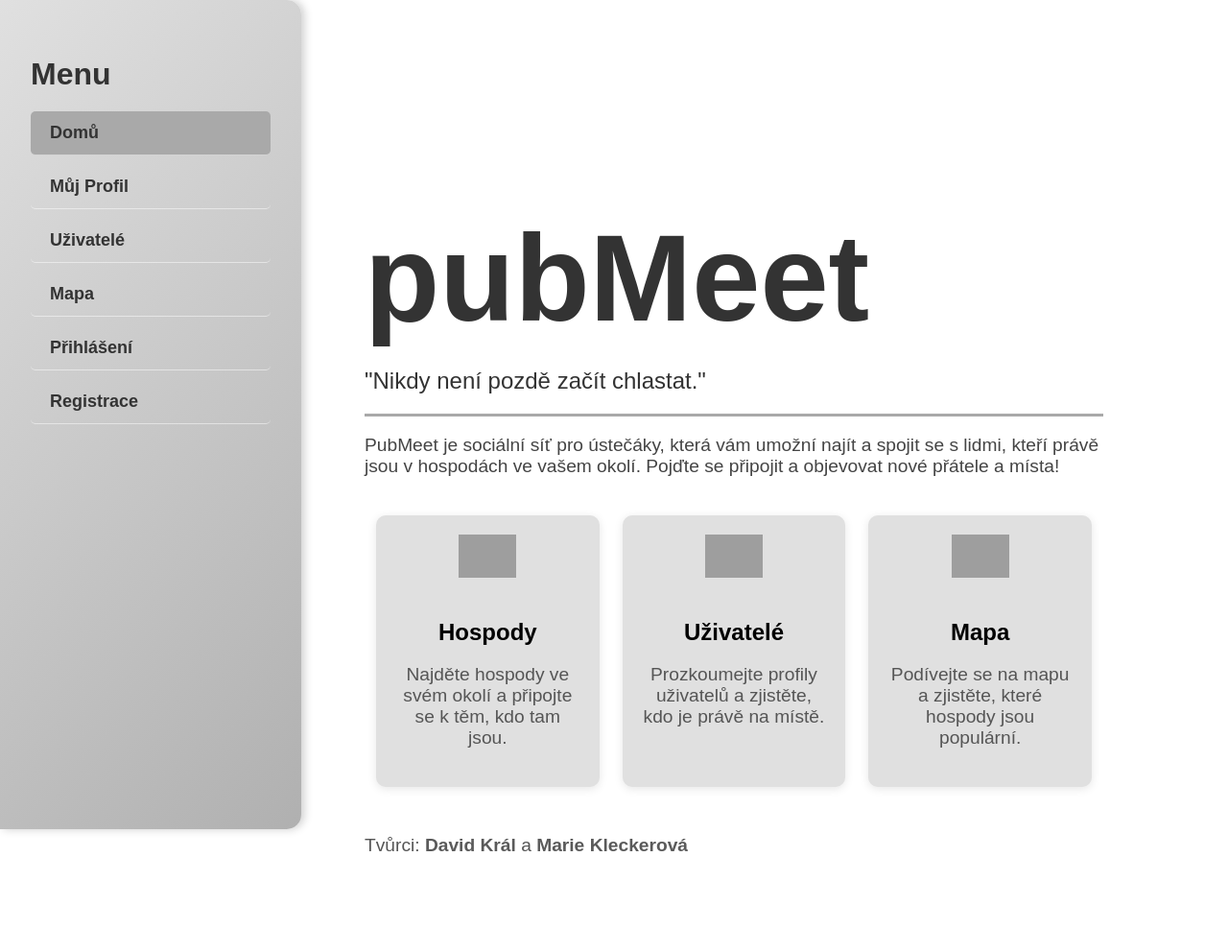
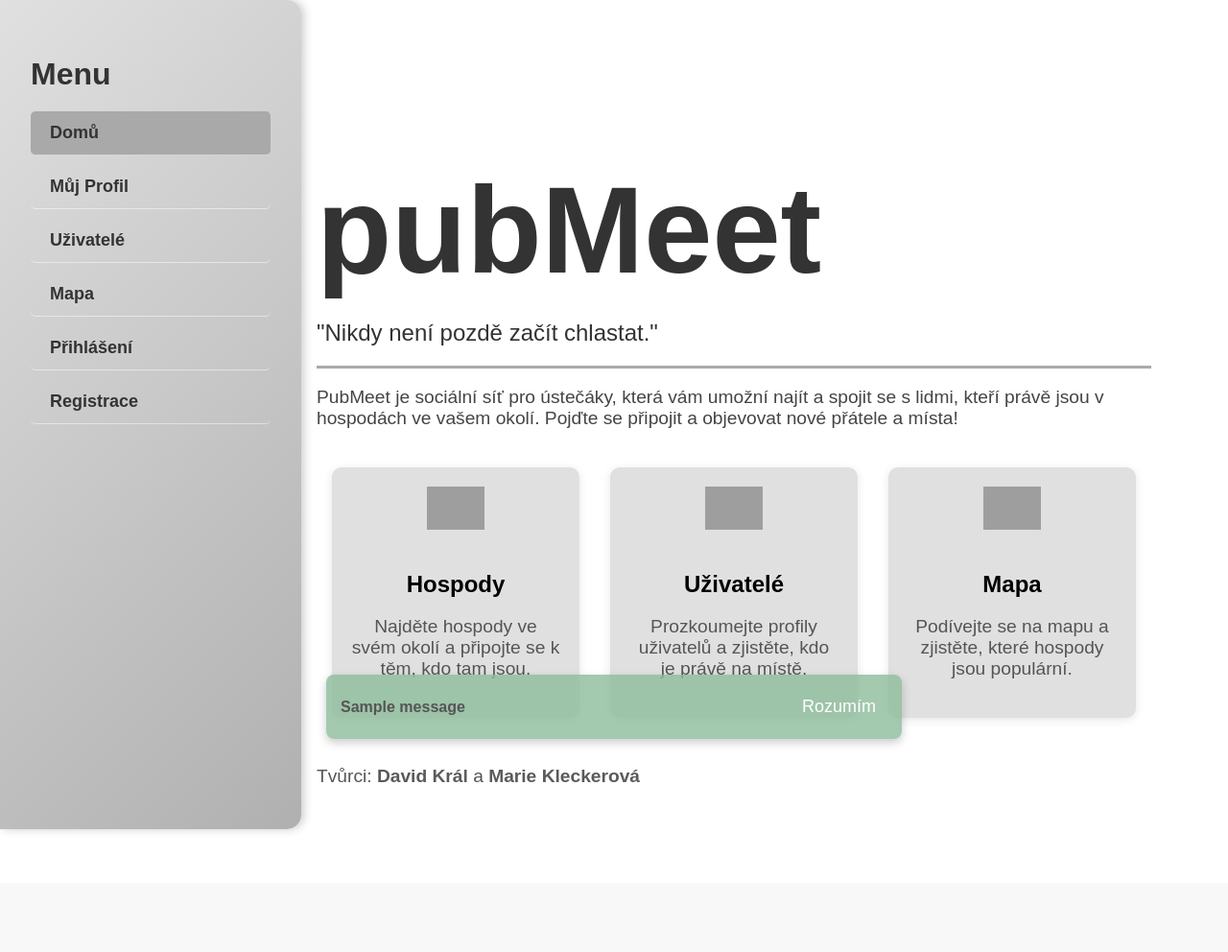
Before and after one commit to majdakleckerova/pubmeet, a Flask app: page /home in a window 1280 px wide. Shown: the whole page at 96% size. After the commit the page ends 865 px from the top, so only its background shows below. Run offline with Flask 3, Linux system fonts and the light colour scheme; one stand-in notice (Sample message) is shown; parts of the project's set-up code (start-up, migrations or seed data) failed here and were passed over; grey boxes are pictures that could not be loaded.

Commit message:
flash messages, html

```diff
--- a/app/email_service.py
+++ b/app/email_service.py
@@ -6,6 +6,6 @@ mail = Mail()
 
 def send_verification_email(email, token):
     verification_link = f"http://127.0.0.1:5001/verify_email?token={token}"
-    msg = Message("Potvrzení e-mailu", recipients=[email])
-    msg.body = f"Klikněte zde pro ověření vašeho e-mailu: {verification_link}"
+    msg = Message("pubMeet: Dokončení registrace", recipients=[email])
+    msg.body = f"Pro ověření vaší e-mailové adresy klikněte na následující odkaz: {verification_link}"
     mail.send(msg)
--- a/app/models/user.py
+++ b/app/models/user.py
@@ -38,6 +38,7 @@ class User(UserMixin):
 
     @property
     def is_active(self):
+        print(f"DEBUG: is_active voláno, verified = {self.verified}")
         return self.verified
 
     @property
--- a/app/routes.py
+++ b/app/routes.py
@@ -10,6 +10,8 @@ from neo4j import GraphDatabase
 from dotenv import load_dotenv
 import pandas as pd
 
+############################################################################################################################################
+# Session
 load_dotenv()
 neo4j_driver = GraphDatabase.driver(
     os.getenv('NEO4J_URI'),
@@ -20,13 +22,27 @@ def get_neo4j_session():
 
 auth_bp = Blueprint('auth', __name__)
 
+@auth_bp.context_processor
+def inject_active_route():
+    return {'active_route': request.path}
+
+##################################################################################################################################
+# Základní routes
+@auth_bp.route("/")
+@auth_bp.route("/home")
+def home():
+    return render_template("home.html")
+
+@auth_bp.route("/mapik")
+@login_required
+def mapik():
+    return render_template("mapik.html")
+
+############################################################################################################################################
+# Registrace
 def allowed_file(filename):
     allowed_extensions = {"png", "jpg", "jpeg","HEIC"}
     return '.' in filename and filename.rsplit('.', 1)[1].lower() in allowed_extensions
-
-@auth_bp.context_processor
-def inject_active_route():
-    return {'active_route': request.path}
 
 @auth_bp.route('/register', methods=['GET', 'POST'])
 def register():
@@ -35,21 +51,35 @@ def register():
         email = request.form['email']
         password = request.form['password']
 
+        # Vyplnění všech polí
         if not username or not email or not password:
-            flash("Vyplňte všechna pole.")
+            flash("Vyplňte všechna pole.", category="error")
             return redirect(url_for('auth.register'))
 
+        # Kontrola platnosti emailu
+        if not email or '@' not in email or '.' not in email:
+            flash("Zadejte platný email.", category="error")
+            return redirect(url_for('auth.register'))
+
+        # Kontrola síly hesla (alespoň 6 znaků)
+        if len(password) < 6:
+            flash("Heslo musí mít alespoň 6 znaků.", category="error")
+            return redirect(url_for('auth.register'))
+
+        # Hash hesla
         hashed_password = generate_password_hash(password)
 
+        # Kontrola jedinečnosti uživatelského jména
         neo4j_session = get_neo4j_session()
         result = neo4j_session.run(
             "MATCH (u:User {username: $username}) RETURN u",
             username=username
         )
         if result.single():
-            flash("Uživatelské jméno již existuje.")
+            flash("Uživatelské jméno již existuje. Vyberte si jiné.", category="error")
             return redirect(url_for('auth.register'))
 
+        # Vytvoření uživatele
         verification_token = str(uuid.uuid4())
 
         neo4j_session.run(
@@ -67,64 +97,29 @@ def register():
             verification_token=verification_token
         )
 
+        # Info o zaslání verifikačního linku
         send_verification_email(email, verification_token)
-        flash("Registrace proběhla úspěšně. Nyní se můžete přihlásit.")
+        flash(f"Pro dokončení registrace ověřte svou e-mailovou adresu kliknutím na ověřovací odkaz, který jsme vám poslali na adresu { email }.", category="info")
         return redirect(url_for('auth.login'))
 
     return render_template('register.html')
 
-
-@auth_bp.route('/edit_profile', methods=["GET", "POST"])
-@login_required
-def edit_profile():
-    if request.method == "POST":
-        nickname = request.form.get('nickname')
-        birthdate = request.form.get('birthdate')
-        favourite_drink = request.form.get('favourite_drink')
-        bio = request.form.get('bio')
-        profile_photo = request.files.get("profile_photo")
-
-        photo_filename = current_user.profile_photo  # Pokud uživatel nemění fotku, použije se současná
-        if profile_photo and allowed_file(profile_photo.filename):
-            file_extension = profile_photo.filename.rsplit('.', 1)[1].lower()
-            unique_filename = f"{uuid.uuid4().hex}.{file_extension}"
-            filepath = os.path.join(current_app.config['UPLOAD_FOLDER'], unique_filename)
-            try:
-                profile_photo.save(filepath)
-                photo_filename = unique_filename
-            except Exception as e:
-                flash("Nepodařilo se uložit profilovou fotku.")
-                return redirect(url_for('auth.edit_profile'))
-
-        with get_neo4j_session() as session:
-            query = "MATCH (u:User {username: $username}) SET "
-            params = {'username': current_user.username}
-
-            if nickname:
-                query += "u.nickname = $nickname, "
-                params['nickname'] = nickname
-            if birthdate:
-                query += "u.birthdate = $birthdate, "
-                params['birthdate'] = birthdate
-            if favourite_drink:
-                query += "u.favourite_drink = $favourite_drink, "
-                params['favourite_drink'] = favourite_drink
-            if bio:
-                query += "u.bio = $bio, "
-                params['bio'] = bio
-            if profile_photo:
-                query += "u.profile_photo = $profile_photo, "
-                params['profile_photo'] = photo_filename
-
-            query = query.rstrip(", ")
-            session.run(query, params)
-
-        flash("Profil byl úspěšně aktualizován!")
-        return redirect(url_for('auth.profile'))
-
-    return render_template('edit_profile.html')
-
-
+############################################################################################################################################
+# Ověření emailu
+@auth_bp.route('/verify_email')
+def verify_email():
+    token = request.args.get('token')
+    with get_neo4j_session() as session:
+        user = session.run("MATCH (u:User {verification_token: $token}) RETURN u", token=token).single()
+        if user:
+            session.run("MATCH (u:User {verification_token: $token}) SET u.verified = true REMOVE u.verification_token", token=token)
+            flash("E-mail ověřen!Nyní se můžete přihlásit", category="success")
+            return redirect(url_for('auth.login'))
+        else:
+            flash("Neplatný nebo expirovaný odkaz.", category="warning")
+            return redirect(url_for('auth.register'))
+########################################################################################################################################################################
+# Login
 @auth_bp.route('/login', methods=['GET', 'POST'])
 def login():
     if request.method == 'POST':
@@ -132,7 +127,7 @@ def login():
         password = request.form['password']
 
         if not username or not password:
-            flash("Vyplňte všechna pole.")
+            flash("Vyplňte všechna pole.", category="warning")
             return redirect(url_for('auth.login'))
 
         with get_neo4j_session() as session:
@@ -143,7 +138,7 @@ def login():
             record = result.single()
 
             if not record:
-                flash("Uživatelské jméno neexistuje.")
+                flash("Uživatelské jméno neexistuje.", category="error")
                 return redirect(url_for('auth.login'))
 
             user_node = record["u"]
@@ -151,11 +146,11 @@ def login():
             verified = user_node.get("verified") in [True, "true"]
 
             if not check_password_hash(stored_password, password):
-                flash("Špatné heslo.")
+                flash("Zadali jste nesprávné heslo. Zkuste to znovu", category="error")
                 return redirect(url_for('auth.login'))
 
             if not verified:
-                flash("Nejprve prosím ověřte svůj e-mail.")
+                flash("Nejprve prosím ověřte svůj e-mail kliknutím na verifikační odkaz.", category="info")
                 return redirect(url_for('auth.login'))
 
             # Přihlašujeme pouze ověřeného uživatele
@@ -167,43 +162,27 @@ def login():
             )
 
             login_user(user_obj)
-            flash(f"Vítejte, {username}!")
+            flash(f"Vítejte, {username}!", category="success")
             return redirect(url_for('auth.profile'))
 
     return render_template('login.html')
 
-@auth_bp.route("/uzivatele")
-@login_required
-def index():
-    users = get_users()
-
-    search_query = request.args.get("q", "").strip().lower()
-
-    users_with_status = []
-    for user in users:
-        status = get_friendship_status(current_user.username, user['username'])
-        user['friendship_status'] = status
-        users_with_status.append(user)
-
-    users_with_status = sorted(users_with_status, key=lambda x: x['username'].lower())
-
-    if search_query:
-        users_with_status = [user for user in users_with_status if search_query in user['username'].lower()]
-
-    return render_template("uzivatele.html", users=users_with_status, search_query=search_query)
-
+########################################################################################################################################################################
+# Odhlášení
 @auth_bp.route('/logout')
 @login_required
 def logout():
     logout_user()
-    flash("Byli jste úspěšně odhlášeni.")
+    flash("Byli jste úspěšně odhlášeni.", category="success")
     return redirect(url_for('auth.login'))
 
-
+########################################################################################################################################################################
+# Můj profil
 @auth_bp.route('/profil', methods=['GET'])
 @login_required
 def profile():
     if not current_user.is_authenticated:
+        flash("Pro přístup na Váš profil se musíte přihlásit.", category="info")
         return redirect(url_for('auth.login'))
 
     with neo4j_driver.session() as session:
@@ -243,20 +222,81 @@ def profile():
 
     return render_template('profil.html', friend_requests=friend_requests, friends=friends, liked_pubs=liked_pubs, location=location)
 
+################################################################################################################################################
+# Úprava profilu
+@auth_bp.route('/edit_profile', methods=["GET", "POST"])
+@login_required
+def edit_profile():
+    if request.method == "POST":
+        nickname = request.form.get('nickname')
+        birthdate = request.form.get('birthdate')
+        favourite_drink = request.form.get('favourite_drink')
+        bio = request.form.get('bio')
+        profile_photo = request.files.get("profile_photo")
 
+        photo_filename = current_user.profile_photo  # Pokud uživatel nemění fotku, použije se současná
+        if profile_photo and allowed_file(profile_photo.filename):
+            file_extension = profile_photo.filename.rsplit('.', 1)[1].lower()
+            unique_filename = f"{uuid.uuid4().hex}.{file_extension}"
+            filepath = os.path.join(current_app.config['UPLOAD_FOLDER'], unique_filename)
+            try:
+                profile_photo.save(filepath)
+                photo_filename = unique_filename
+            except Exception as e:
+                flash("Nepodařilo se uložit profilovou fotku. Zkuste to znovu.", category="error")
+                return redirect(url_for('auth.edit_profile'))
 
-@auth_bp.route("/")
-@auth_bp.route("/home")
-def home():
-    return render_template("home.html")
+        with get_neo4j_session() as session:
+            query = "MATCH (u:User {username: $username}) SET "
+            params = {'username': current_user.username}
 
+            if nickname:
+                query += "u.nickname = $nickname, "
+                params['nickname'] = nickname
+            if birthdate:
+                query += "u.birthdate = $birthdate, "
+                params['birthdate'] = birthdate
+            if favourite_drink:
+                query += "u.favourite_drink = $favourite_drink, "
+                params['favourite_drink'] = favourite_drink
+            if bio:
+                query += "u.bio = $bio, "
+                params['bio'] = bio
+            if profile_photo:
+                query += "u.profile_photo = $profile_photo, "
+                params['profile_photo'] = photo_filename
 
-@auth_bp.route("/mapik")
+            query = query.rstrip(", ")
+            session.run(query, params)
+
+        flash("Profil byl úspěšně aktualizován!", category="success")
+        return redirect(url_for('auth.profile'))
+
+    return render_template('edit_profile.html')
+
+############################################################################################################################################
+# Uživatelé
+@auth_bp.route("/uzivatele")
 @login_required
-def mapik():
-    return render_template("mapik.html")
+def index():
+    users = get_users()
 
+    search_query = request.args.get("q", "").strip().lower()
 
+    users_with_status = []
+    for user in users:
+        status = get_friendship_status(current_user.username, user['username'])
+        user['friendship_status'] = status
+        users_with_status.append(user)
+
+    users_with_status = sorted(users_with_status, key=lambda x: x['username'].lower())
+
+    if search_query:
+        users_with_status = [user for user in users_with_status if search_query in user['username'].lower()]
+
+    return render_template("uzivatele.html", users=users_with_status, search_query=search_query)
+###################################################################################################################################################################
+# Profily uživatelů
 @auth_bp.route('/uzivatele/<username>', methods=['GET'])
 @login_required
 def user_profile(username):
@@ -322,18 +362,3 @@ def user_profile(username):
         location=location,
         is_friend=is_friend
     )
-
-@auth_bp.route('/verify_email')
-def verify_email():
-    token = request.args.get('token')
-
-    with get_neo4j_session() as session:
-        user = session.run("MATCH (u:User {verification_token: $token}) RETURN u", token=token).single()
-
-        if user:
-            session.run("MATCH (u:User {verification_token: $token}) SET u.verified = true REMOVE u.verification_token", token=token)
-            flash("E-mail ověřen! Můžete se přihlásit.")
-            return redirect(url_for('auth.login'))
-        else:
-            flash("Neplatný nebo expirovaný token.")
-            return redirect(url_for('auth.register'))
--- a/app/templates/edit_profile.html
+++ b/app/templates/edit_profile.html
@@ -4,6 +4,7 @@
 <body>
     <h1>Upravit svůj profil</h1>
     {% if current_user.is_authenticated %}
+        <p class="description">Můžete upravit libovolná pole, která chcete změnit.</p>
         <p style="font-size: 18px; font-weight: bold;">Username: {{ current_user.username }}</p>
 
         <form action="{{ url_for('auth.edit_profile') }}" method="POST" enctype="multipart/form-data">
--- a/app/templates/home.html
+++ b/app/templates/home.html
@@ -8,8 +8,6 @@ PubMeet
 <style>
     body {
         background-color: #ffffff;
-        padding: 50px;
-        text-align: center;
         font-family: 'Poppins',sans-serif;
     }
 
--- a/app/templates/sablona.html
+++ b/app/templates/sablona.html
@@ -91,6 +91,81 @@
             color: #555;
         }
 
+        /* Flash zprávy */
+        .flash-container {
+            position: fixed;
+            bottom: 20px;
+            left: 50%;
+            transform: translateX(-50%);
+            z-index: 1000;
+            width: 100%;
+            max-width: 600px;
+        }
+
+        .flash-message {
+            background-color: rgba(0, 0, 0, 0.75);  /* Poloprůhledné pozadí */
+            color: #fff;
+            padding: 15px;
+            border-radius: 8px;
+            font-weight: bold;
+            display: flex;
+            align-items: center;
+            justify-content: space-between;
+            margin: 10px 0;
+            box-shadow: 0 4px 10px rgba(0, 0, 0, 0.2);
+        }
+
+        .flash-message.success {
+            background-color: rgba(141, 188, 156, 0.8); /* Zelená pro úspěch */
+        }
+
+        .flash-message.error {
+            background-color: rgba(201, 91, 116, 0.8); /* Červená pro chybu */
+        }
+
+        .flash-message.info {
+            background-color: rgba(208, 156, 224, 0.8); /* Modrá pro info */
+        }
+
+        .flash-message.warning {
+            background-color: rgba(146, 203, 206, 0.8); /* Žlutá pro varování */
+        }
+
+        .flash-message p {
+            margin: 0;
+            font-size: 1em;
+        }
+
+        .flash-message button {
+            background-color: transparent;
+            border: none;
+            color: inherit;
+            font-size: 18px;
+            font-weight:bold
+            cursor: pointer;
+            padding: 8px 12px;
+            border-radius: 5px;
+            margin-left: 20px;
+            transition: background-color 0.3s;
+        }
+
+        .flash-message button:hover {
+            background-color: rgba(255, 255, 255, 0.2);
+        }
+
+        /* Možnost pro animaci */
+        @keyframes flashAnimation {
+            0% {
+                opacity: 0;
+            }
+            100% {
+                opacity: 1;
+            }
+        }
+
+        .flash-message {
+            animation: flashAnimation 0.5s ease-in-out;
+        }
     </style>
 </head>
 <body>
@@ -129,6 +204,19 @@
         </nav>
     </div>
     <div class="container">
+        {% with messages = get_flashed_messages(with_categories=true) %}
+            {% if messages %}
+                <div class="flash-container">
+                    {% for category, message in messages %}
+                        <div class="flash-message {{ category }}">
+                            <p>{{ message }}</p>
+                            <button onclick="this.parentElement.style.display='none';">Rozumím</button>
+                        </div>
+                    {% endfor %}
+                </div>
+            {% endif %}
+        {% endwith %}
+
         <main>
             {% block main %}{% endblock %}
         </main>
```
Also changed, not shown: app/db/neo4j.py (+4 -16 lines), app/map.py (+62 -28 lines), app/templates/register.html (+0 -11 lines), README.md, app/static/uploads/fa11df149a124793b1217119e01c108c.jpg (added), 1 other file.
